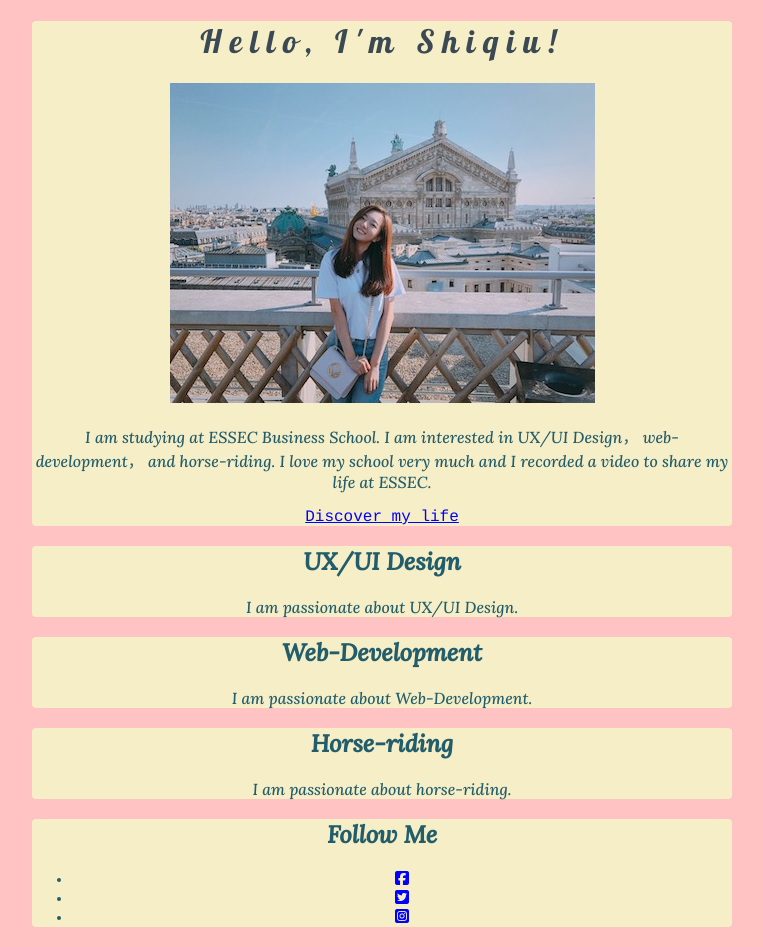
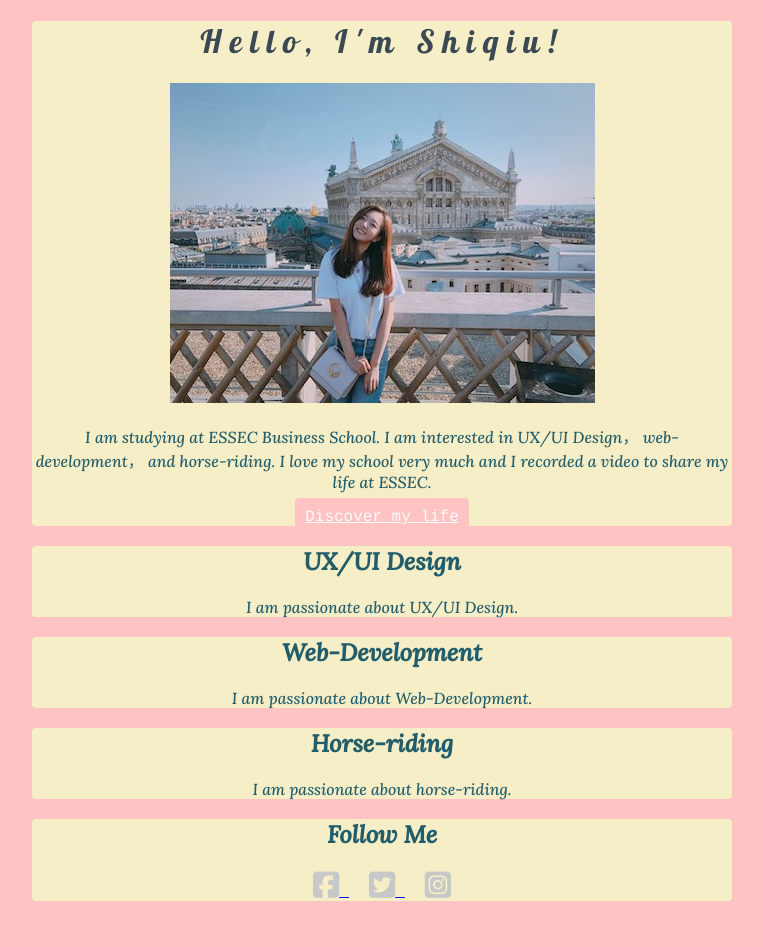
Before and after one commit to shiqiuzhao0822/my-profile, a plain HTML site: page index.html in a window 1280 px wide. Shown: the whole page, without its empty margins (258-1021 px from the left). After the commit the page ends 921 px from the top, so only its background shows below. Drawn offline with Linux system fonts and the light colour scheme.

Commit message:
Add files via upload

```diff
--- a/index.html
+++ b/index.html
@@ -18,7 +18,7 @@
 				<p>
 				I am studying at ESSEC Business School. I am interested in UX/UI Design， web-development， and horse-riding. I love my school very much and I recorded a video to share my life at ESSEC.
 				</p>
-				<a href="http://www.youtube.com/watch?v=xXk3cTzosmU" target="_blank">Discover my life</a>
+				<a href="http://www.youtube.com/watch?v=xXk3cTzosmU" target="_blank" class="btn-pink">Discover my life</a>
 			</div>
 
 			<div class="card-yellow">
@@ -44,21 +44,20 @@
 
 			<div class="card-yellow">
 				<h2>Follow Me</h2>
-
-				<ul>
+				<ul class="list-inline">
 					<li>
 						<a href="https://www.facebook.com/profile.php?id=100006946299497">
-						<i class="fab fa-facebook-square"></i>
+							<i class="fab fa-facebook-square"></i>
 						</a>
 					</li>
 					<li>
 						<a href="https://twitter.com/ShiqiuZ">
-						<i class="fab fa-twitter-square"></i>
+							<i class="fab fa-twitter-square"></i>
 						</a>
 					</li>
 					<li>
 						<a href="https://www.instagram.com/diana_shiqiu/">
-						<i class="fab 	fa-instagram-square"></i>
+							<i class="fab 	fa-instagram-square"></i>
 						</a>
 					</li>
 				</ul>
--- a/style.css
+++ b/style.css
@@ -42,6 +42,12 @@ a:hover {
 	}
 }
 
+.btn-pink{
+	background-color: rgb(255,195,195);
+	color: rgb(250,250,250);
+	padding: 10px 10px;
+	border-radius: 4px;
+}
 
 .card-yellow{
 	background-color: #f6eec7;
@@ -52,3 +58,23 @@ a:hover {
     margin: 20px 0px;
 
 }
+
+.list-inline{
+	list-style: none;
+	padding-left: 0px;
+}
+
+.list-inline li{
+	display: inline;
+	padding: 10px;
+}
+
+.list-inline i{
+	font-size: 30px;
+	color: rgb(200,200,200);
+}
+
+.list-inline i:hover{
+	font-size: 30px;
+	color: rgb(50,50,50);
+}
```
